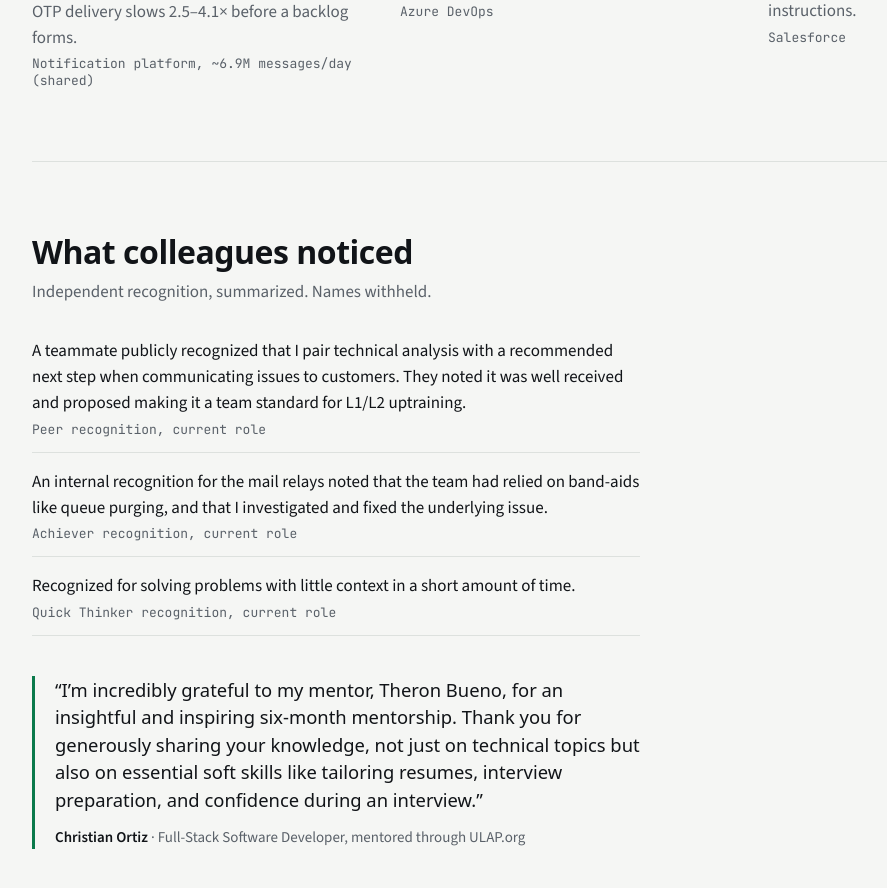
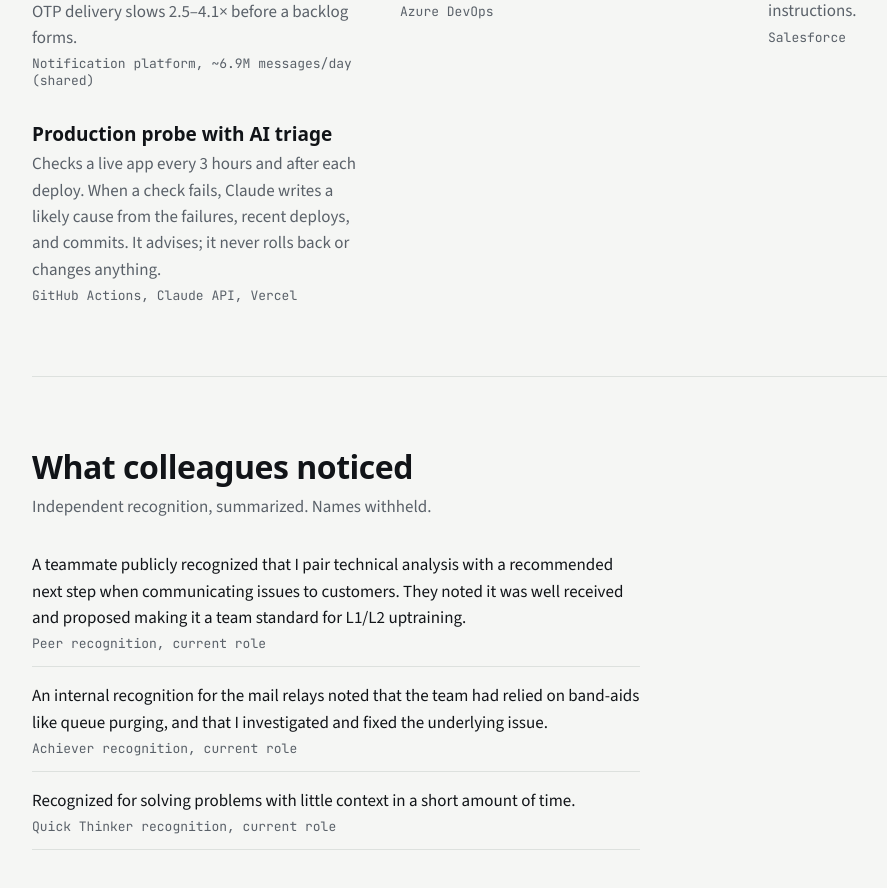
Before and after one commit to proDev-Theron/nextjs-portfolio-website, a Next.js app: page / in a window 1280 px wide. Shown: the part 4880-5768 px from the top of the page, without its empty margins (72-959 px from the left). Built offline with nearby package versions, Linux system fonts and the light colour scheme; a web font is replaced by a local one.

Commit message:
Keep production probe in tooling

```diff
--- a/src/data/content.js
+++ b/src/data/content.js
@@ -139,6 +139,11 @@ export const tooling = [
     text: 'Works cases and change requests from a link. Every write needs explicit human approval, enforced by tool permissions rather than instructions.',
     tech: 'Salesforce',
   },
+  {
+    title: 'Production probe with AI triage',
+    text: 'Checks a live app every 3 hours and after each deploy. When a check fails, Claude writes a likely cause from the failures, recent deploys, and commits. It advises; it never rolls back or changes anything.',
+    tech: 'GitHub Actions, Claude API, Vercel',
+  },
 ];
 
 export const feedback = [
```
